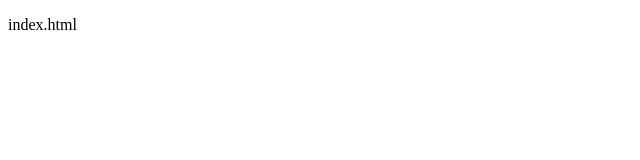
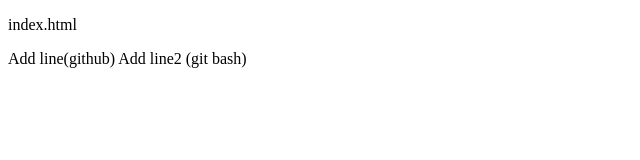
Before and after one commit to qorhvk1234/myLocalRepo, a plain HTML site: page index.html in a window 1280 px wide. Shown: the whole page, without its empty margins (0-640 px from the left). Drawn offline with Linux system fonts and the light colour scheme.

Commit message:
undo test - push

```diff
--- a/index.html
+++ b/index.html
@@ -2,5 +2,7 @@
 <html>
 <body>
 <p>index.html</p>
+Add line(github)
+Add line2 (git bash)
 </body>
 </html>
```
